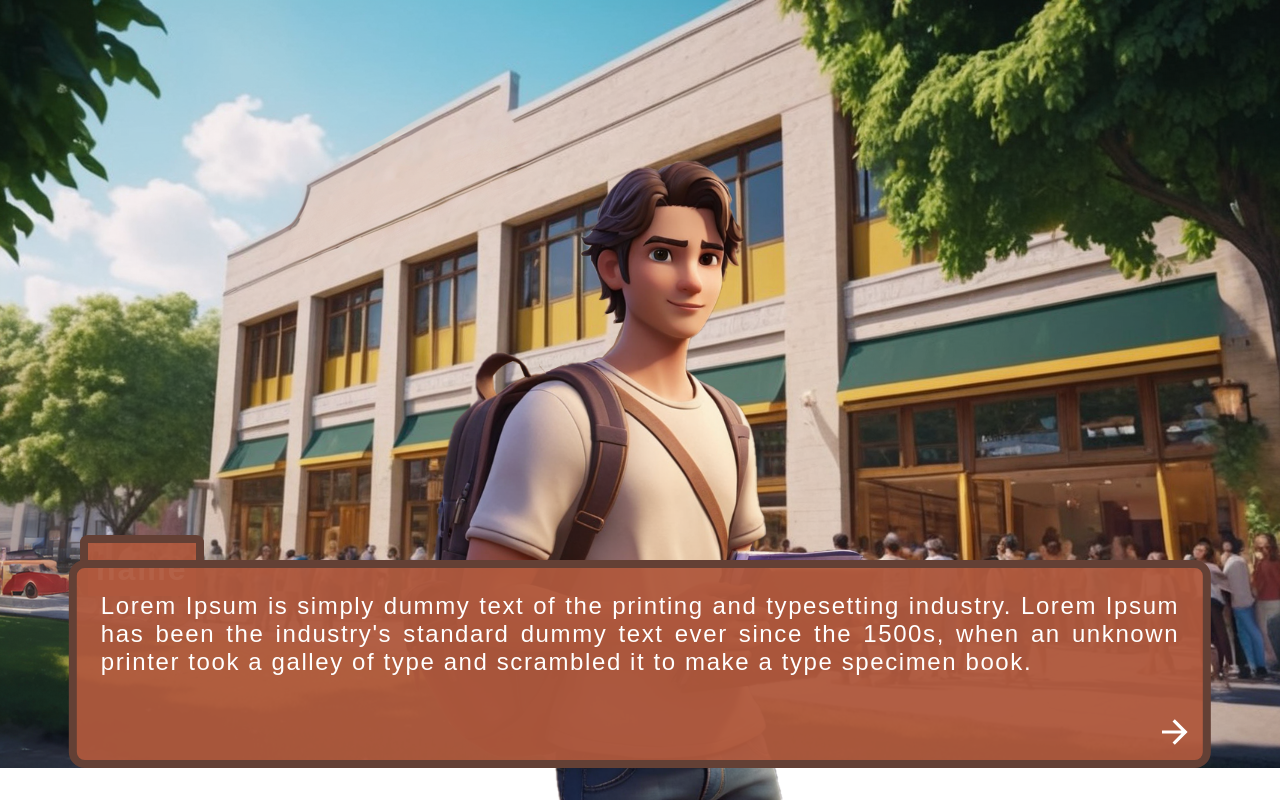
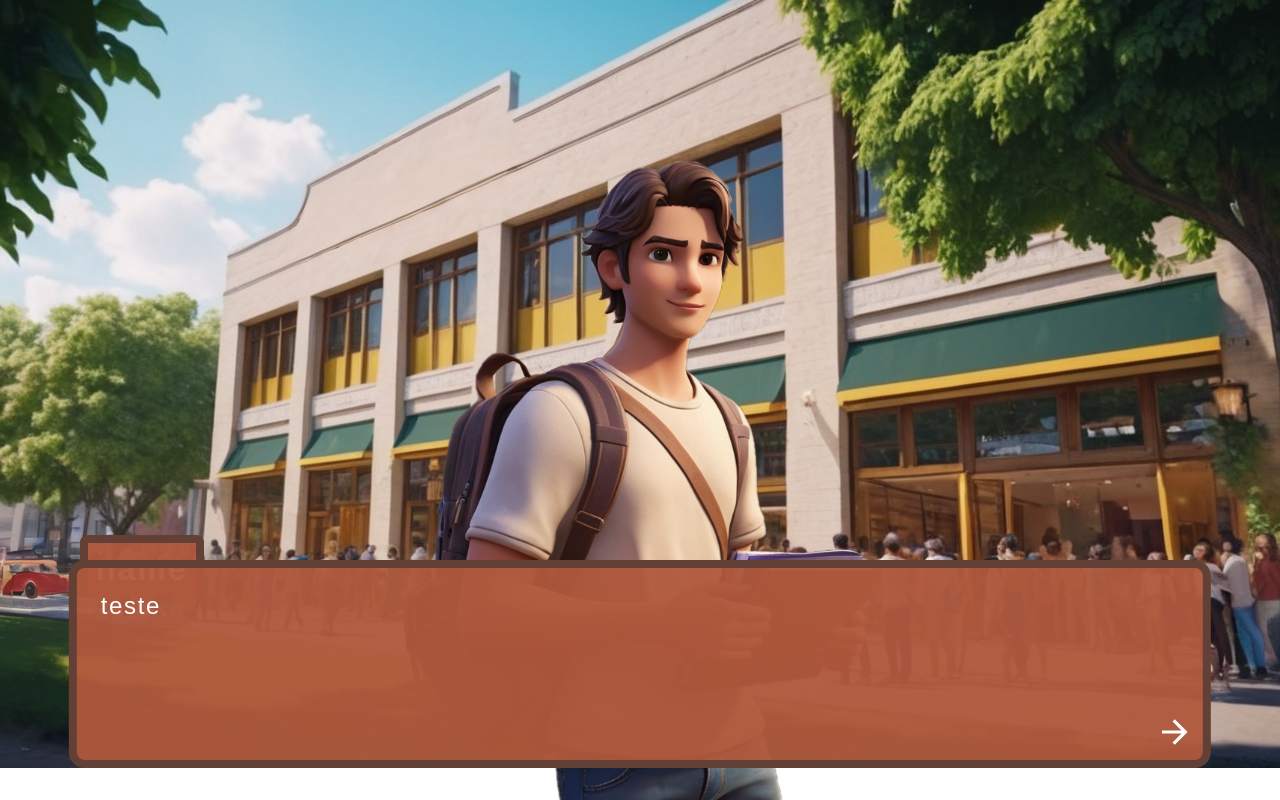
Before and after one commit to gabrielbiscaia/daily-code, an Electron app: page src/game.html in a window 1280 px wide. Drawn offline with nearby package versions, Linux system fonts and the light colour scheme.

Commit message:
instalação via npm do typewriter

```diff
--- a/package.json
+++ b/package.json
@@ -11,5 +11,8 @@
   "license": "ISC",
   "devDependencies": {
     "electron": "^28.2.1"
+  },
+  "dependencies": {
+    "typewriter-effect": "^2.21.0"
   }
 }
--- a/scripts/game.js
+++ b/scripts/game.js
@@ -4,7 +4,18 @@ var img_background = document.getElementById("img-background");
 var img_character1 = document.getElementById("img-character1");
 var img_character2 = document.getElementById("img-character2");
 var speaker = document.getElementById("speaker");
-var speach = document.getElementById("text");
+var text = document.getElementById("text");
+
+// Efeito de digitação
+const typewriter = new Typewriter(text, {
+    autoStart: true,
+    strings: 'teste',
+    loop: false,
+    delay: 15,
+    deleteSpeed: 1,
+    pauseFor: 0,
+    cursor: "",
+})
 
 // Definindo os dados para cada parte do jogo
 var gameData = [
@@ -13,7 +24,7 @@ var gameData = [
         black_screen_transition: true,
         id: 0,
         speaker: "Enzo",
-        speech: "Eita, que horas será que são em?",
+        text: "Eita, que horas será que são em?",
         img_character1: "../img/enzo.png",
         img_character2: "",
         main_character1: true,
@@ -24,7 +35,7 @@ var gameData = [
         black_screen_transition: false,
         id: 1,
         speaker: "Enzo",
-        speech: "MEU DEUS JÁ SÃO 6 HORAS",
+        text: "MEU DEUS JÁ SÃO 6 HORAS",
         img_character1: "../img/enzo.png",
         img_character2: "",
         main_character1: true,
@@ -35,7 +46,7 @@ var gameData = [
         black_screen_transition: false,
         id: 2,
         speaker: "Enzo",
-        speech: "Ta na hora de levantar! Hoje eu tenho prova de lógica de programação, não posso me atrasar de maneira alguma.",
+        text: "Ta na hora de levantar! Hoje eu tenho prova de lógica de programação, não posso me atrasar de maneira alguma.",
         img_character1: "../img/enzo.png",
         img_character2: "",
         main_character1: true,
@@ -46,7 +57,7 @@ var gameData = [
         black_screen_transition: false,
         id: 3,
         speaker: "Enzo",
-        speech: "E falando em prova, não estudei quase nada... Que que eu faço agora.",
+        text: "E falando em prova, não estudei quase nada... Que que eu faço agora.",
         img_character1: "../img/enzo.png",
         img_character2: "",
         main_character1: true,
@@ -57,7 +68,7 @@ var gameData = [
         black_screen_transition: false,
         id: 4,
         speaker: "Enzo",
-        speech: "E se eu...",
+        text: "E se eu...",
         img_character1: "../img/enzo.png",
         img_character2: "",
         main_character1: true,
@@ -68,7 +79,7 @@ var gameData = [
         black_screen_transition: false,
         id: 5,
         speaker: "Enzo",
-        speech: "Já sei, vou estudando para prova conforme eu vou indo pra faculdade!",
+        text: "Já sei, vou estudando para prova conforme eu vou indo pra faculdade!",
         img_character1: "../img/enzo.png",
         img_character2: "",
         main_character1: true,
@@ -79,7 +90,7 @@ var gameData = [
         black_screen_transition: false,
         id: 6,
         speaker: "Enzo",
-        speech: "Assim vou treinando minha lógica de programação pra ir com a cabeça fresca pra faculdade!",
+        text: "Assim vou treinando minha lógica de programação pra ir com a cabeça fresca pra faculdade!",
         img_character1: "../img/enzo.png",
         img_character2: "",
         main_character1: true,
@@ -90,7 +101,7 @@ var gameData = [
         black_screen_transition: false,
         id: 7,
         speaker: "Enzo",
-        speech: "Vou tomar um banho pra ver se eu acordo, preciso estar 100% acordado para fazer essa prova.",
+        text: "Vou tomar um banho pra ver se eu acordo, preciso estar 100% acordado para fazer essa prova.",
         img_character1: "../img/enzo.png",
         img_character2: "",
         main_character1: true,
@@ -102,7 +113,7 @@ var gameData = [
         black_screen_transition: true,
         id: 8,
         speaker: "Enzo",
-        speech: "... Cara o que vai cair na prova mesmo?",
+        text: "... Cara o que vai cair na prova mesmo?",
         img_character1: "../img/enzo.png",
         img_character2: "",
         main_character1: true,
@@ -113,7 +124,7 @@ var gameData = [
         black_screen_transition: false,
         id: 9,
         speaker: "Enzo",
-        speech: "Estrutura condicional... Laços de repetições... Filas... Vou tomar um banho pra ver se eu acordo, preciso estar 100% acordado para fazer essa prova.Pilha",
+        text: "Estrutura condicional... Laços de repetições... Filas... Vou tomar um banho pra ver se eu acordo, preciso estar 100% acordado para fazer essa prova.Pilha",
         img_character1: "../img/enzo.png",
         img_character2: "",
         main_character1: true,
@@ -124,7 +135,7 @@ var gameData = [
         black_screen_transition: false,
         id: 10,
         speaker: "Enzo",
-        speech: "É, acho que é só isso mesmo.",
+        text: "É, acho que é só isso mesmo.",
         img_character1: "../img/enzo.png",
         img_character2: "",
         main_character1: true,
@@ -135,7 +146,7 @@ var gameData = [
         black_screen_transition: false,
         id: 11,
         speaker: "Enzo",
-        speech: "Ta, como eu posso pensar na utilização de uma estrutura condicional para tomar banho?",
+        text: "Ta, como eu posso pensar na utilização de uma estrutura condicional para tomar banho?",
         img_character1: "../img/enzo.png",
         img_character2: "",
         main_character1: true,
@@ -146,7 +157,7 @@ var gameData = [
         black_screen_transition: false,
         id: 12,
         speaker: "Enzo",
-        speech: "Ja sei",
+        text: "Ja sei",
         img_character1: "../img/enzo.png",
         img_character2: "",
         main_character1: true,
@@ -164,16 +175,17 @@ function nextStep() {
 
         // Atualize os elementos da tela com os dados da próxima etapa
         speaker.textContent = nextData.speaker;
-        speach.textContent = nextData.speech;
-        img_character1.src = nextData.img_character1;
-        img_character2.src = nextData.img_character2;
-        img_background.src = nextData.background;
-        console.log("Background: ", nextData.background)
 
         // Reproduza o áudio, se houver
         if (nextData.audio) {
             // Código para reproduzir o áudio
         }
+
+        // Digite o texto da próxima etapa usando o Typewriter
+        typewriter
+            .deleteAll()
+            .typeString(nextData.text)
+            .start();
     } else {
         // Se não houver mais etapas, você pode fazer algo, como encerrar o jogo ou mostrar uma mensagem de conclusão
         console.log("Fim do jogo!");
--- a/src/game.html
+++ b/src/game.html
@@ -2,11 +2,11 @@
 <html>
   <head>
     <meta charset="UTF-8" />
+    <meta http-equiv="Content-Security-Policy" content="style-src 'self' https://fonts.googleapis.com 'unsafe-inline'; font-src 'self' https://fonts.gstatic.com;">
     <link rel="stylesheet" href="../styles/game.css">
     <link rel="preconnect" href="https://fonts.googleapis.com">
     <link rel="preconnect" href="https://fonts.gstatic.com" crossorigin>
     <link href="https://fonts.googleapis.com/css2?family=Play:wght@400;700&display=swap" rel="stylesheet">
-    <meta http-equiv="Content-Security-Policy" content="style-src 'self' https://fonts.googleapis.com; font-src 'self' https://fonts.gstatic.com;">
     <title>DailyCode - Jogo</title>
   </head>
   <body>
@@ -14,13 +14,10 @@
     <img id="img-character" src="../img/enzo-idle.png" alt="">
     <div id="speaker">name</div>
     <div id="text-box">
-      <div id="text">
-        Lorem Ipsum is simply dummy text of the printing and typesetting industry.
-        Lorem Ipsum has been the industry's standard dummy text ever since the 1500s,
-        when an unknown printer took a galley of type and scrambled it to make a type specimen book.
-      </div>
+      <div id="text"></div>
       <img id="arrow" src="../icons/arrow.svg" alt="">
     </div>
-    <script src="../scripts/game.js"></script>
+    <script type="module" src="../scripts/game.js"></script>
+    <script src="../node_modules/typewriter-effect/dist/core.js"></script>
   </body>
 </html>
--- a/styles/game.css
+++ b/styles/game.css
@@ -24,7 +24,6 @@ body{
     position: absolute;
     left: 80px;
     bottom: 204px;
-    display: inline-block;
     padding: 8px;
     color: white;
     font-weight: bold;
```
Also changed, not shown: 1 other file.
